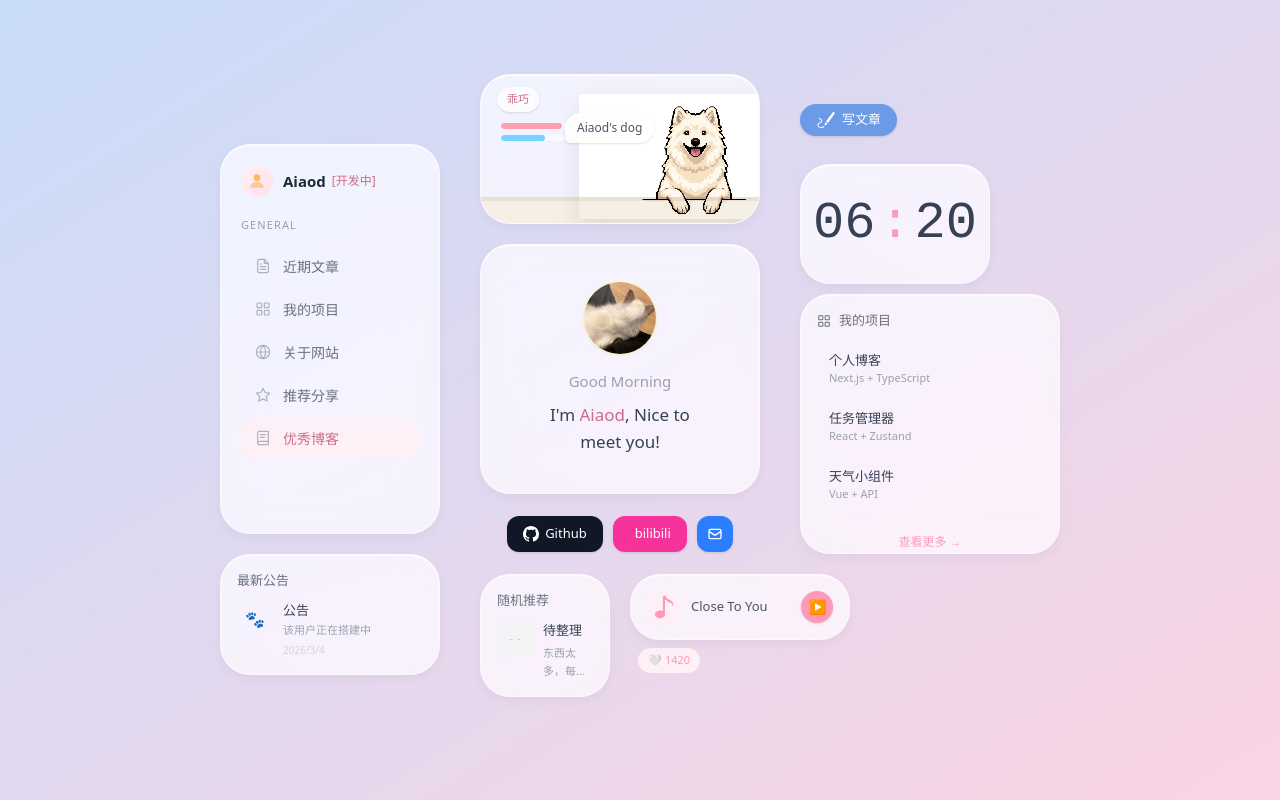
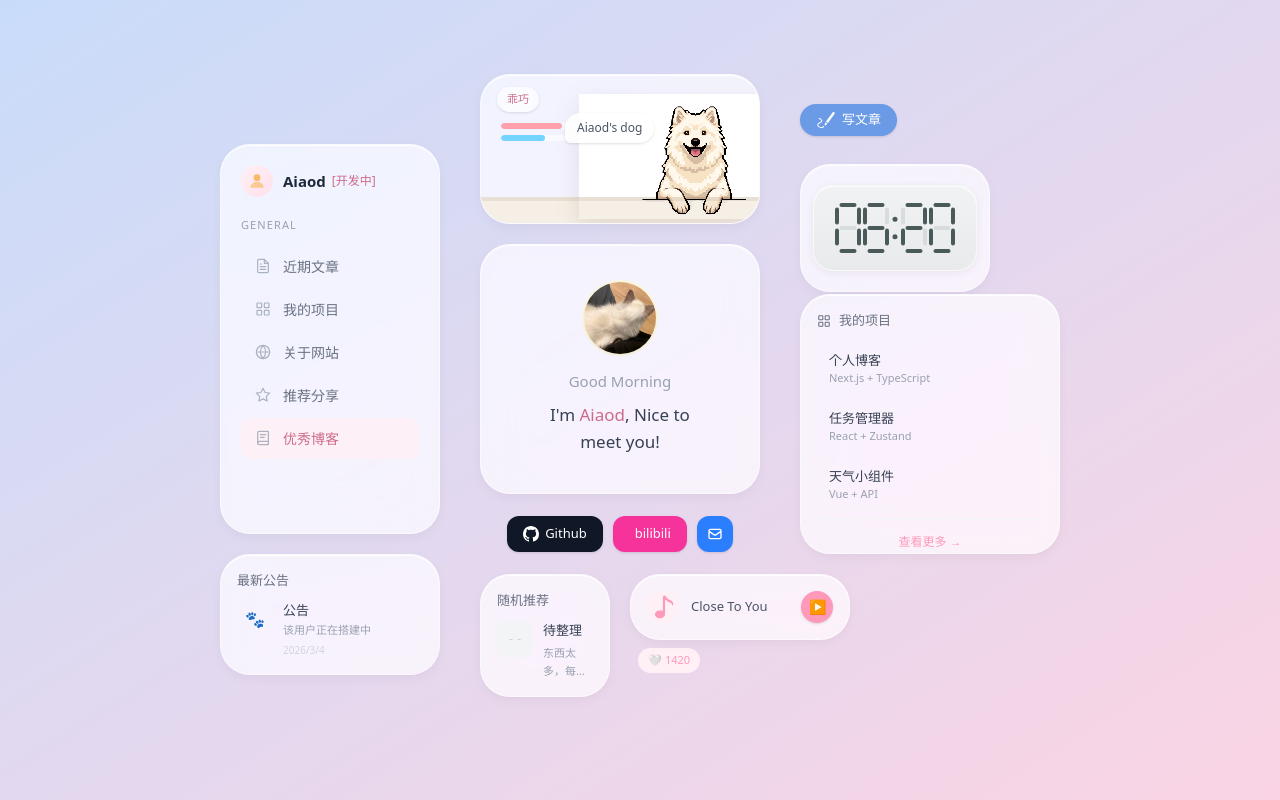
Before and after one commit to aiaod1009/about-me, a Next.js app: page / in a window 1280 px wide. Built offline with nearby package versions, Linux system fonts and the light colour scheme.

Commit message:
闹钟ui

```diff
--- a/app/globals.css
+++ b/app/globals.css
@@ -83,13 +83,6 @@ body {
     0 1px 3px rgba(0, 0, 0, 0.02),
     inset 0 1px 0 rgba(255, 255, 255, 0.9);
   border: 1px solid rgba(255, 255, 255, 0.5);
-}
-
-/* 电子钟字体 */
-.clock-digit {
-  font-family: 'Courier New', 'Consolas', monospace;
-  font-weight: 300;
-  letter-spacing: 0px;
 }
 
 /* 自定义滚动条 */
--- a/components/widgets/ClockWidget.tsx
+++ b/components/widgets/ClockWidget.tsx
@@ -1,6 +1,91 @@
 "use client";
 
 import { useState, useEffect } from "react";
+
+// More accurate 7-segment LCD display
+// Digit size: 28x52, with thin segments
+const DIGIT_W = 28;
+const DIGIT_H = 52;
+const SEG_W = 4; // segment thickness
+const GAP = 1.5; // gap between segments
+
+// Segment layout positions
+// Each segment is a rounded rectangle
+// Horizontal: width = DIGIT_W - 2*SEG_W - 2*GAP, height = SEG_W
+// Vertical: width = SEG_W, height = (DIGIT_H - 3*SEG_W - 4*GAP) / 2
+
+const H_SEG_W = DIGIT_W - 2 * SEG_W - 2 * GAP;
+const V_SEG_H = (DIGIT_H - 3 * SEG_W - 4 * GAP) / 2;
+
+// Segment paths with angled ends for realistic LCD look
+function getSegmentPath(type: 'h' | 'v', x: number, y: number, w: number, h: number): string {
+  const r = Math.min(w, h) / 2;
+  if (type === 'h') {
+    // Horizontal segment with slightly angled ends
+    return `M ${x + r} ${y} L ${x + w - r} ${y} A ${r} ${r} 0 0 1 ${x + w} ${y + r} L ${x + w} ${y + h - r} A ${r} ${r} 0 0 1 ${x + w - r} ${y + h} L ${x + r} ${y + h} A ${r} ${r} 0 0 1 ${x} ${y + h - r} L ${x} ${y + r} A ${r} ${r} 0 0 1 ${x + r} ${y} Z`;
+  } else {
+    // Vertical segment
+    return `M ${x + r} ${y} L ${x + w - r} ${y} A ${r} ${r} 0 0 1 ${x + w} ${y + r} L ${x + w} ${y + h - r} A ${r} ${r} 0 0 1 ${x + w - r} ${y + h} L ${x + r} ${y + h} A ${r} ${r} 0 0 1 ${x} ${y + h - r} L ${x} ${y + r} A ${r} ${r} 0 0 1 ${x + r} ${y} Z`;
+  }
+}
+
+// 7-segment patterns: [a, b, c, d, e, f, g]
+const DIGIT_MAP: Record<string, boolean[]> = {
+  "0": [true, true, true, true, true, true, false],
+  "1": [false, true, true, false, false, false, false],
+  "2": [true, true, false, true, true, false, true],
+  "3": [true, true, true, true, false, false, true],
+  "4": [false, true, true, false, false, true, true],
+  "5": [true, false, true, true, false, true, true],
+  "6": [true, false, true, true, true, true, true],
+  "7": [true, true, true, false, false, false, false],
+  "8": [true, true, true, true, true, true, true],
+  "9": [true, true, true, true, false, true, true],
+};
+
+function SevenSegmentDigit({ digit }: { digit: string }) {
+  const segs = DIGIT_MAP[digit] || DIGIT_MAP["0"];
+  const onColor = "#4a5a5a";
+  const offColor = "#d8dcdd";
+
+  // Calculate positions
+  const hY = [1, DIGIT_H / 2 - SEG_W / 2, DIGIT_H - SEG_W - 1];
+  const hX = SEG_W + GAP;
+
+  const vTop = SEG_W + GAP;
+  const vBot = vTop + V_SEG_H + SEG_W;
+  const vLeftX = 1;
+  const vRightX = DIGIT_W - SEG_W - 1;
+
+  return (
+    <svg width={DIGIT_W} height={DIGIT_H} viewBox={`0 0 ${DIGIT_W} ${DIGIT_H}`}>
+      {/* a - top horizontal */}
+      <path d={getSegmentPath('h', hX, hY[0], H_SEG_W, SEG_W)} fill={segs[0] ? onColor : offColor} />
+      {/* b - top right vertical */}
+      <path d={getSegmentPath('v', vRightX, vTop, SEG_W, V_SEG_H)} fill={segs[1] ? onColor : offColor} />
+      {/* c - bottom right vertical */}
+      <path d={getSegmentPath('v', vRightX, vBot, SEG_W, V_SEG_H)} fill={segs[2] ? onColor : offColor} />
+      {/* d - bottom horizontal */}
+      <path d={getSegmentPath('h', hX, hY[2], H_SEG_W, SEG_W)} fill={segs[3] ? onColor : offColor} />
+      {/* e - bottom left vertical */}
+      <path d={getSegmentPath('v', vLeftX, vBot, SEG_W, V_SEG_H)} fill={segs[4] ? onColor : offColor} />
+      {/* f - top left vertical */}
+      <path d={getSegmentPath('v', vLeftX, vTop, SEG_W, V_SEG_H)} fill={segs[5] ? onColor : offColor} />
+      {/* g - middle horizontal */}
+      <path d={getSegmentPath('h', hX, hY[1], H_SEG_W, SEG_W)} fill={segs[6] ? onColor : offColor} />
+    </svg>
+  );
+}
+
+function Colon() {
+  const color = "#4a5a5a";
+  return (
+    <svg width="10" height={DIGIT_H} viewBox={`0 0 10 ${DIGIT_H}`}>
+      <circle cx="5" cy={DIGIT_H * 0.33} r="2.5" fill={color} />
+      <circle cx="5" cy={DIGIT_H * 0.67} r="2.5" fill={color} />
+    </svg>
+  );
+}
 
 export default function ClockWidget() {
   const [time, setTime] = useState(new Date());
@@ -15,10 +100,19 @@ export default function ClockWidget() {
 
   return (
     <div className="widget-card p-5 flex items-center justify-center">
-      <div className="clock-digit text-[52px] text-gray-700 tracking-wider">
-        {hours}
-        <span className="text-flesh mx-1">:</span>
-        {minutes}
+      <div
+        className="flex items-center rounded-[20px] px-5 py-4"
+        style={{
+          background: "linear-gradient(180deg, #f0f2f3 0%, #e8eaeb 100%)",
+          boxShadow: "0 2px 8px rgba(0,0,0,0.06), inset 0 1px 0 rgba(255,255,255,0.8)",
+          border: "1px solid rgba(255,255,255,0.6)",
+        }}
+      >
+        <SevenSegmentDigit digit={hours[0]} />
+        <SevenSegmentDigit digit={hours[1]} />
+        <Colon />
+        <SevenSegmentDigit digit={minutes[0]} />
+        <SevenSegmentDigit digit={minutes[1]} />
       </div>
     </div>
   );
```
